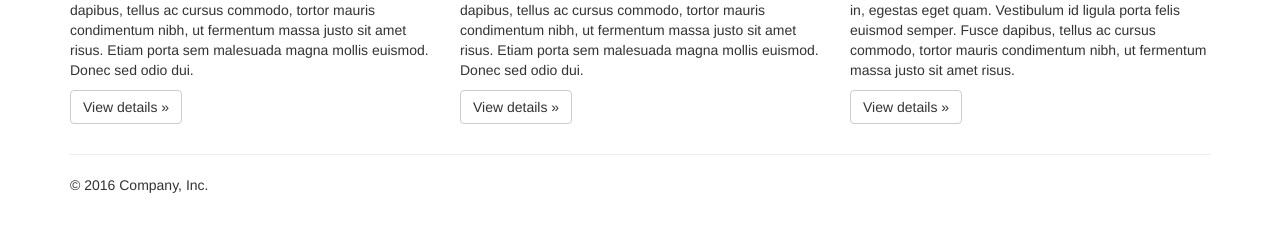
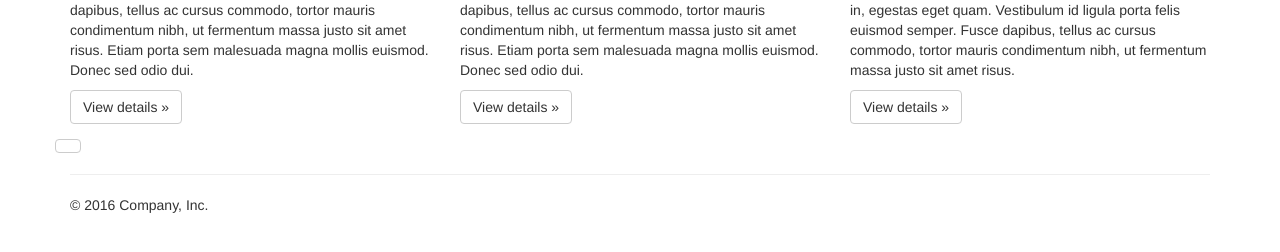
Before and after one commit to jocanjg/newstore, a plain HTML site: page index.html in a window 1280 px wide. Shown: the part 460-712 px from the top of the page. Drawn offline with nearby package versions, Linux system fonts and the light colour scheme; a script that the page names is missing; files whose address does not match are found by name.

Commit message:
Add files via upload

```diff
--- a/index.html
+++ b/index.html
@@ -70,6 +70,7 @@
           <p>Donec sed odio dui. Cras justo odio, dapibus ac facilisis in, egestas eget quam. Vestibulum id ligula porta felis euismod semper. Fusce dapibus, tellus ac cursus commodo, tortor mauris condimentum nibh, ut fermentum massa justo sit amet risus.</p>
           <p><a class="btn btn-default" href="#" role="button">View details &raquo;</a></p>
         </div>
+        <button class="btn btn-default"></button>
       </div>
 
       <hr>
```
